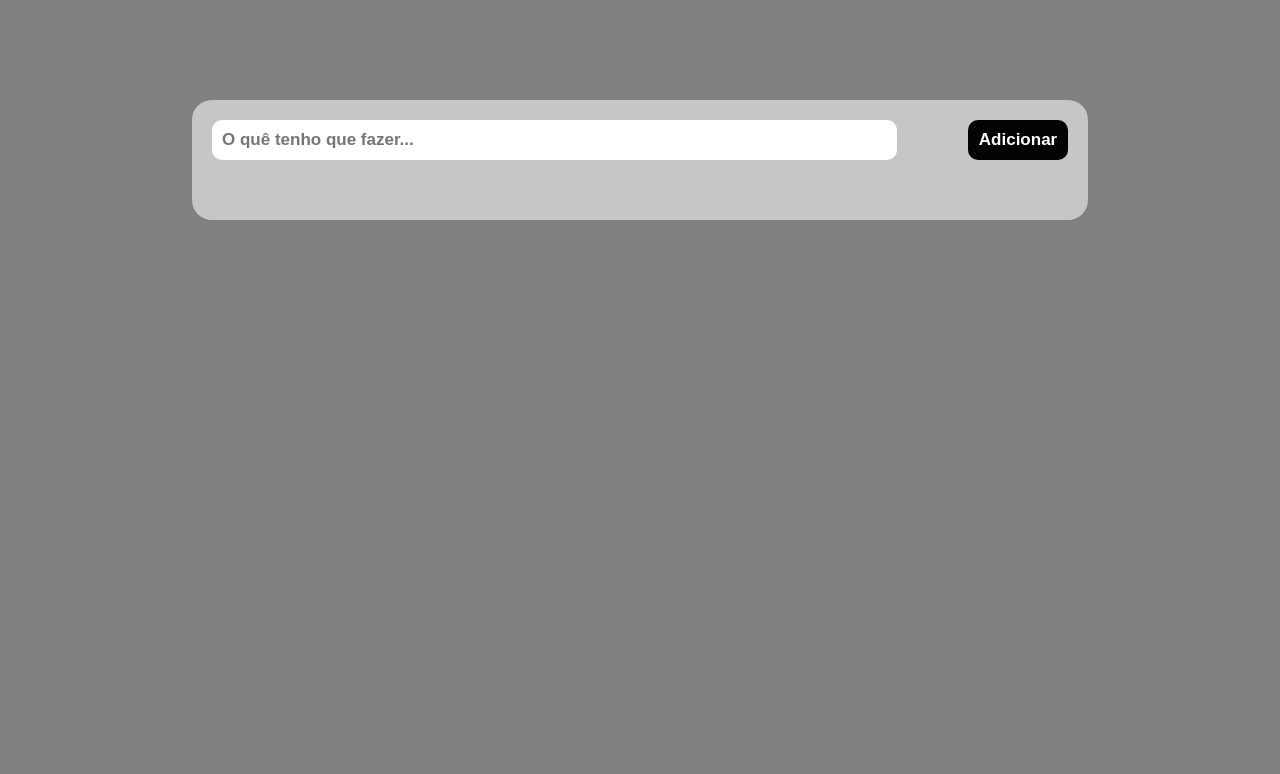
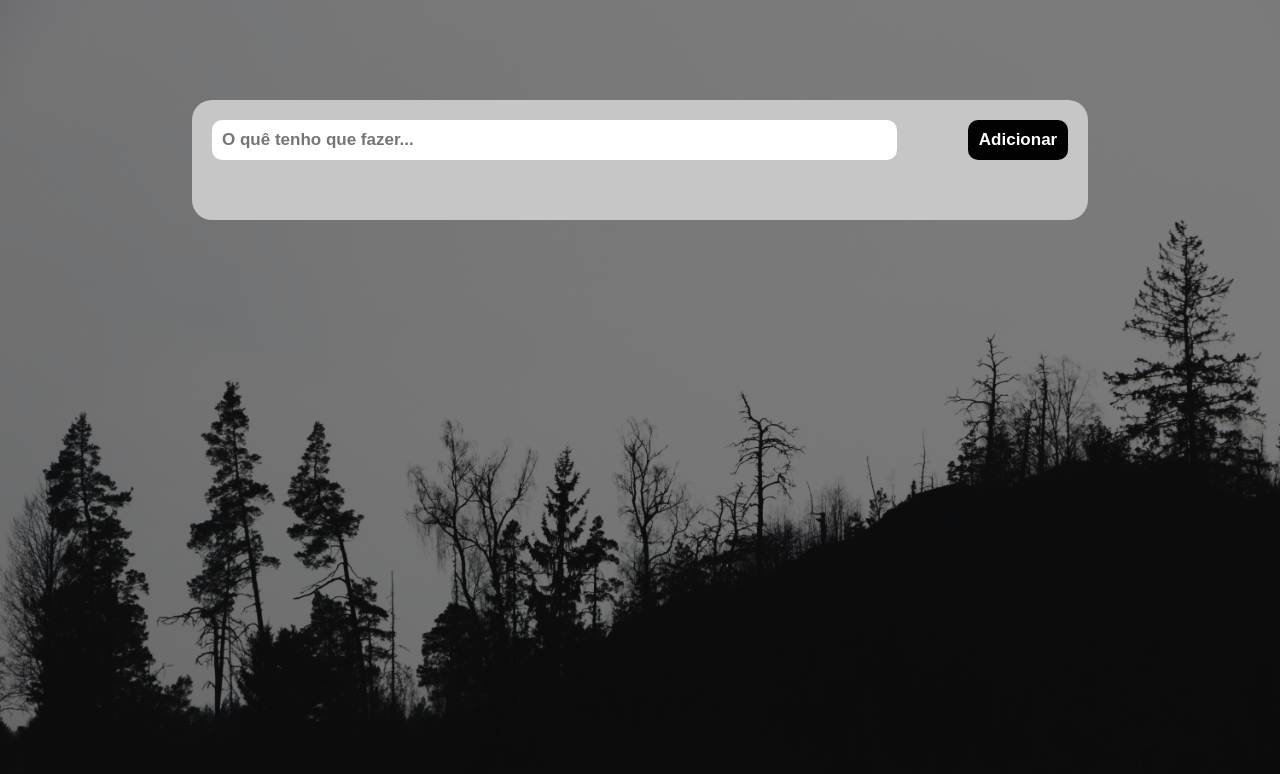
Before and after one commit to analeopoldino/ListaDeTarefas, a plain HTML site: page index.html in a window 1280 px wide. Drawn offline with Linux system fonts and the light colour scheme; a web font is replaced by a local one.

Commit message:
Update style.css

```diff
--- a/css/style.css
+++ b/css/style.css
@@ -20,7 +20,7 @@ body {
   margin: 0;
   padding: 0;
   height: 100vh;
-  background: url(./imagens/background.jpg);
+  background: url(../imagens/background.jpg);
   background-size: cover;
   background-repeat: no-repeat;
   backdrop-filter: brightness(0.5);
```
